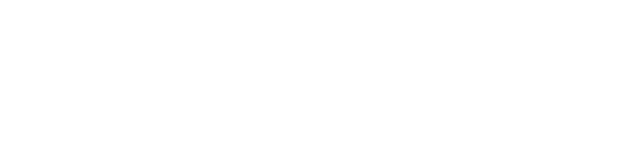
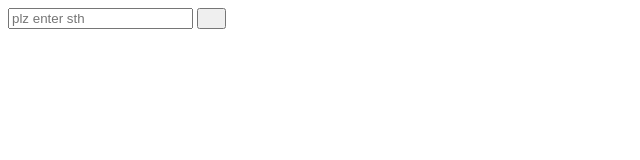
Before and after one commit to Angham116/week3, a plain HTML site: page public/index.html in a window 1280 px wide. Shown: the whole page, without its empty margins (0-640 px from the left). Drawn offline with Linux system fonts and the light colour scheme.

Commit message:
Edit index file #3

```diff
--- a/public/index.html
+++ b/public/index.html
@@ -1,9 +1,16 @@
 <!DOCTYPE html>
 <html>
 <head>
-	<title></title>
+	<title>Github Info</title>
+	<link rel="stylesheet" href="https://use.fontawesome.com/releases/v5.6.3/css/all.css" integrity="sha384-UHRtZLI+pbxtHCWp1t77Bi1L4ZtiqrqD80Kn4Z8NTSRyMA2Fd33n5dQ8lWUE00s/"
+    crossorigin="anonymous" />
 </head>
 <body>
-
+	<div class="main">
+		<form class="main__form">
+			<input class="main__form--input" type="text" placeholder="plz enter sth">
+			<button class="main__form--submit"><i class="far fa-search"></i></button>
+		</form>
+	</div>
 </body>
 </html>
```
Also changed, not shown: 1 other file.
